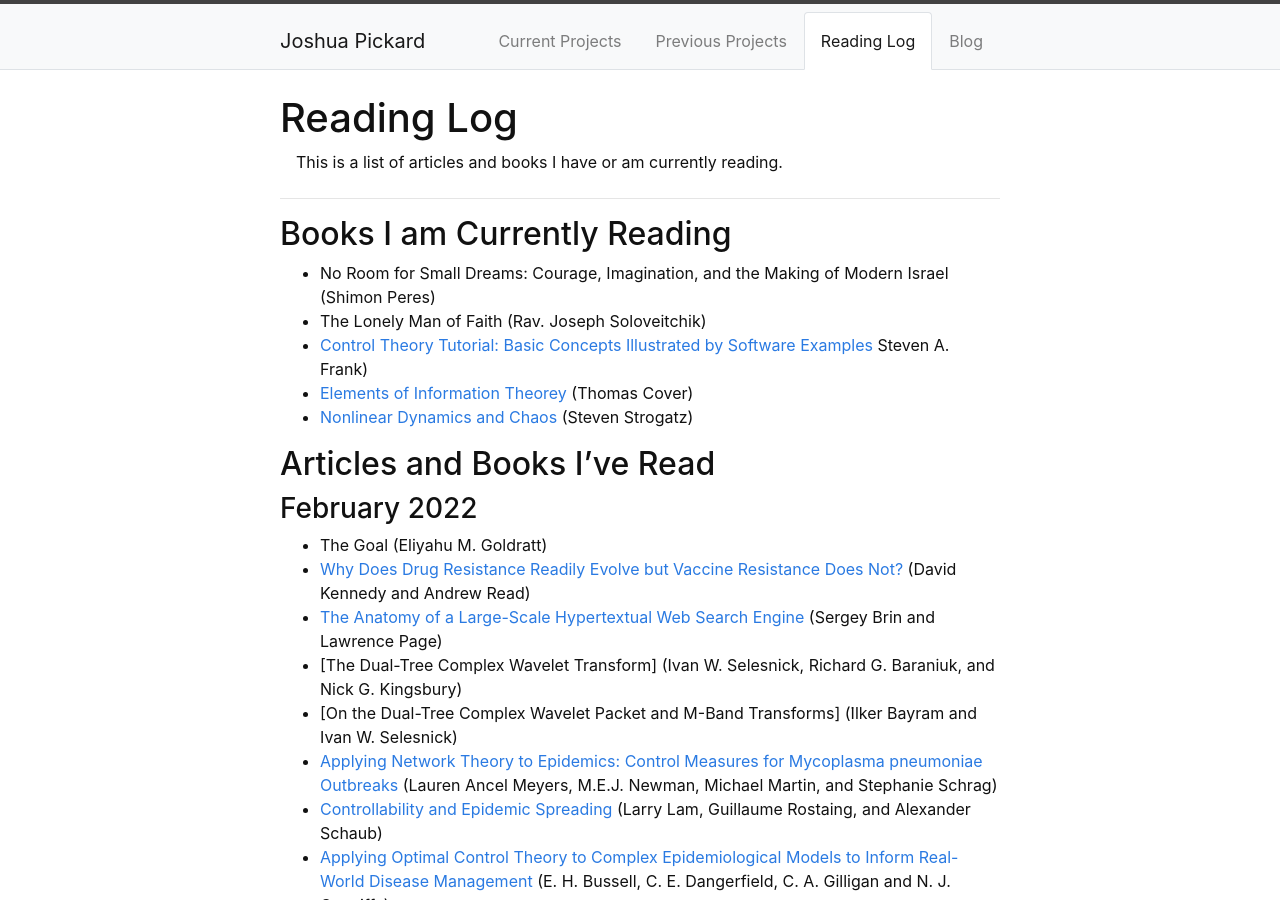
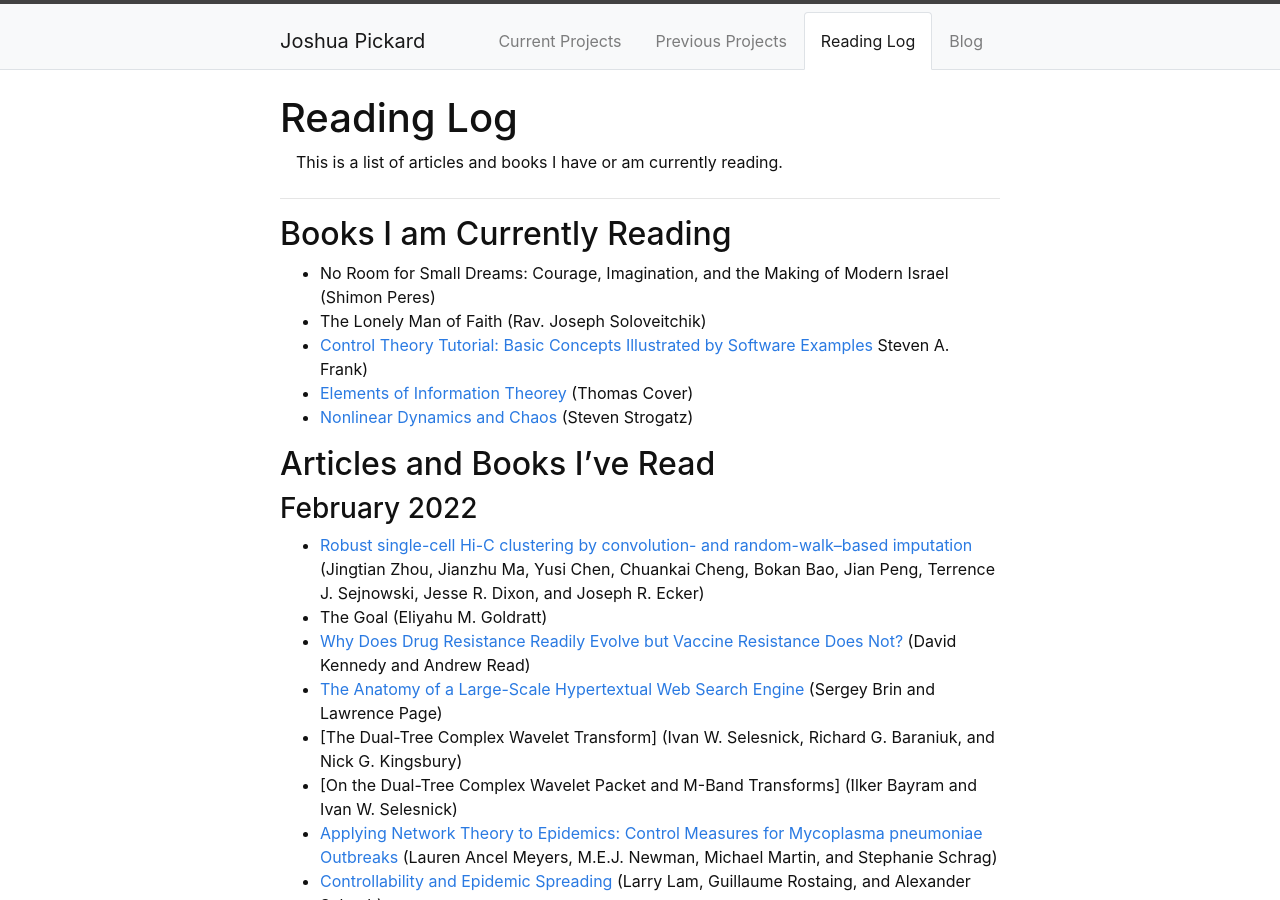
Before and after one commit to Jpickard1/jpickard1.github.io, a Jekyll site: the page built from content/3-Reading_Log.md, in a window 1280 px wide and 900 px high. Built offline with Jekyll 4.4.1, drawn with Linux system fonts in a browser that asks for light colours.

Commit message:
Update 3-Reading_Log.md

```diff
--- a/content/3-Reading_Log.md
+++ b/content/3-Reading_Log.md
@@ -15,6 +15,7 @@ description: >
 ## Articles and Books I've Read
 
 ### February 2022
+- [Robust single-cell Hi-C clustering by convolution- and random-walk–based imputation](https://drive.google.com/file/d/1ELgm70_0Q8slanpIORQePjvLG2oWAjwe/view) (Jingtian Zhou, Jianzhu Ma, Yusi Chen, Chuankai Cheng, Bokan Bao, Jian Peng, Terrence J. Sejnowski, Jesse R. Dixon, and Joseph R. Ecker)
 - The Goal (Eliyahu M. Goldratt)
 - [Why Does Drug Resistance Readily Evolve but Vaccine Resistance Does Not?](https://royalsocietypublishing.org/doi/10.1098/rspb.2016.2562) (David Kennedy and Andrew Read)
 - [The Anatomy of a Large-Scale Hypertextual Web Search Engine](https://snap.stanford.edu/class/cs224w-readings/Brin98Anatomy.pdf) (Sergey Brin and Lawrence Page)
```
